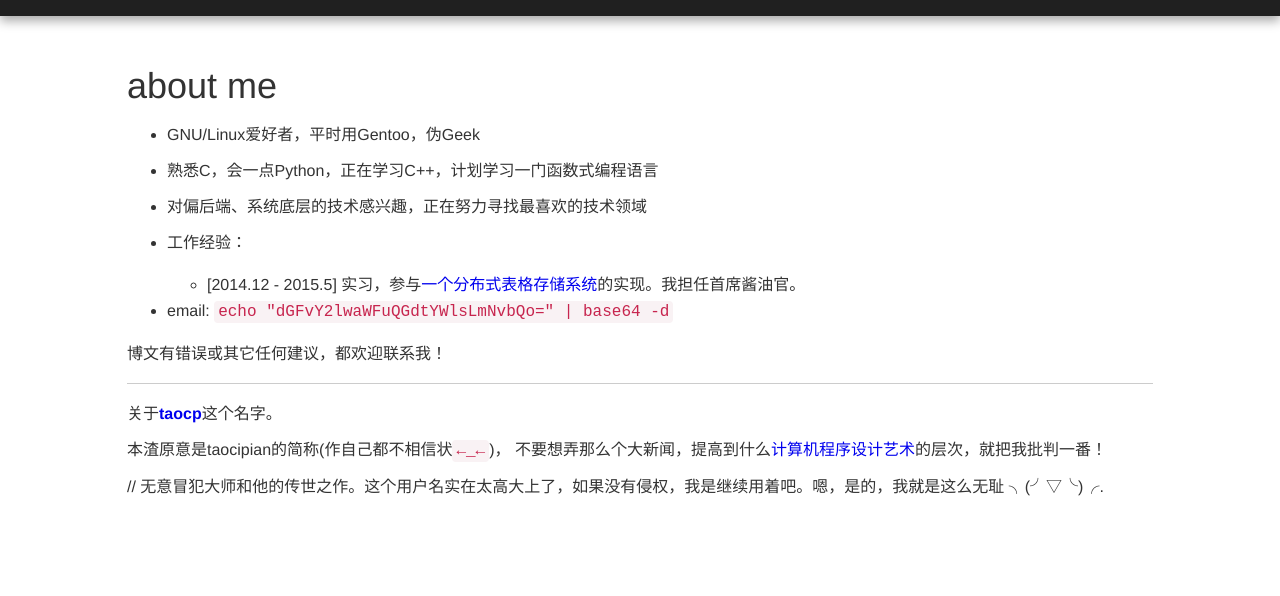
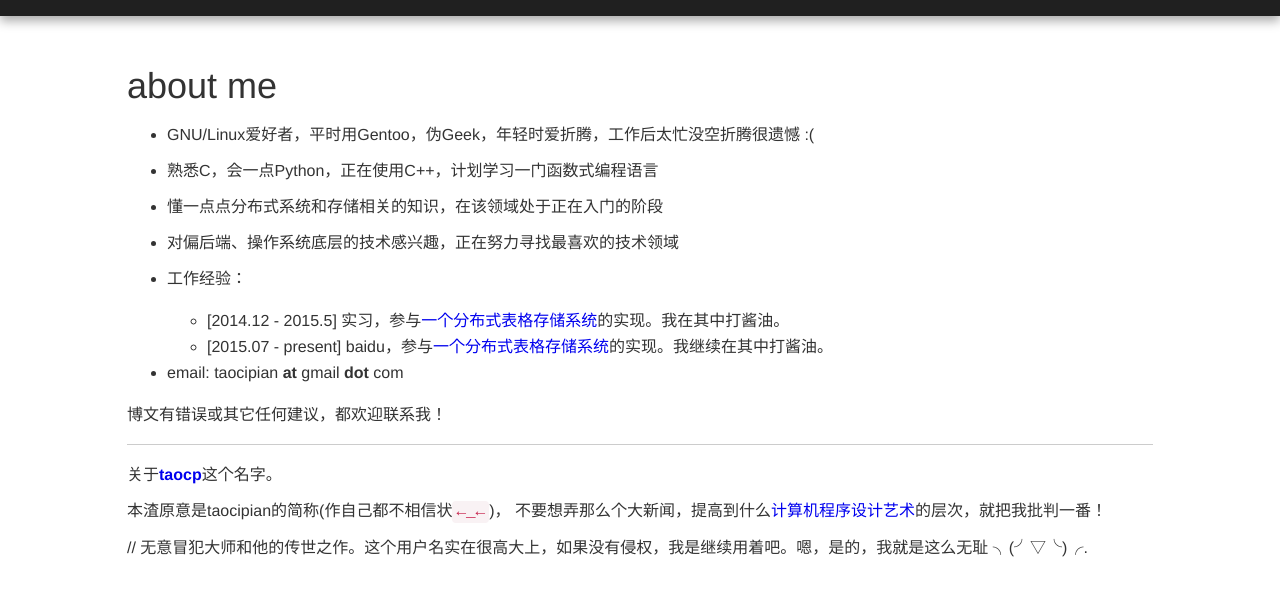
Before and after one commit to taocp/taocp.github.com, a Jekyll site: the page built from about.md, in a window 1280 px wide, cut to the strip 104-700 px from the top of the page. Built offline with Jekyll 4.4.1, drawn with Linux system fonts in a browser that asks for light colours; nearby versions of some CDN libraries; library files that are not in the unit come from our copies; Markdown is read by kramdown in place of the engine named in the settings.

Commit message:
update about & daily

```diff
--- a/about.md
+++ b/about.md
@@ -7,16 +7,19 @@ description: Something more
 {{ page.title }}
 ================
 
-* GNU/Linux爱好者，平时用Gentoo，伪Geek
+* GNU/Linux爱好者，平时用Gentoo，伪Geek，年轻时爱折腾，工作后太忙没空折腾很遗憾 :(
 
-* 熟悉C，会一点Python，正在学习C++，计划学习一门函数式编程语言
+* 熟悉C，会一点Python，正在使用C++，计划学习一门函数式编程语言
 
-* 对偏后端、系统底层的技术感兴趣，正在努力寻找最喜欢的技术领域
+* 懂一点点分布式系统和存储相关的知识，在该领域处于正在入门的阶段
+
+* 对偏后端、操作系统底层的技术感兴趣，正在努力寻找最喜欢的技术领域
 
 * 工作经验：
-  - [2014.12 - 2015.5] 实习，参与[一个分布式表格存储系统](https://github.com/BaiduPS/tera)的实现。我担任首席酱油官。
+  - [2014.12 - 2015.5] 实习，参与[一个分布式表格存储系统](https://github.com/BaiduPS/tera)的实现。我在其中打酱油。
+  - [2015.07 - present] baidu，参与[一个分布式表格存储系统](https://github.com/BaiduPS/tera)的实现。我继续在其中打酱油。
 
-* email: `echo "dGFvY2lwaWFuQGdtYWlsLmNvbQo=" | base64 -d`
+* email: taocipian __at__ gmail __dot__ com
 
 博文有错误或其它任何建议，都欢迎联系我！
 
@@ -27,4 +30,4 @@ description: Something more
 本渣原意是taocipian的简称(作自己都不相信状`←_←`)，
 不要想弄那么个大新闻，提高到什么[计算机程序设计艺术](https://www.google.com/#q=taocp)的层次，就把我批判一番！
 
-// 无意冒犯大师和他的传世之作。这个用户名实在太高大上了，如果没有侵权，我是继续用着吧。嗯，是的，我就是这么无耻 ╮(╯▽╰)╭.
+// 无意冒犯大师和他的传世之作。这个用户名实在很高大上，如果没有侵权，我是继续用着吧。嗯，是的，我就是这么无耻 ╮(╯▽╰)╭.
```
Also changed, not shown: _posts/1970-1-1-day.md (+12 -0 lines).
